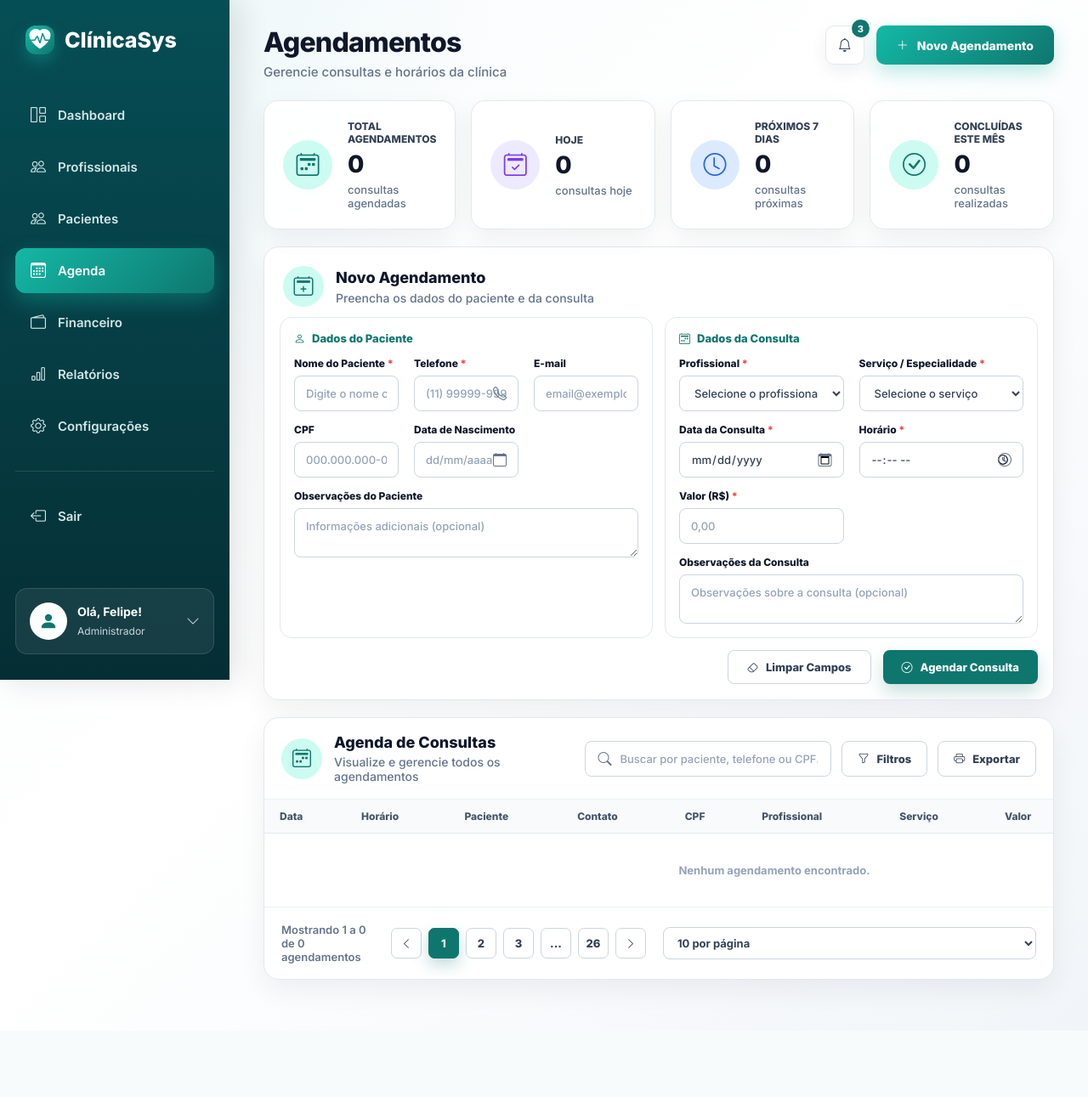
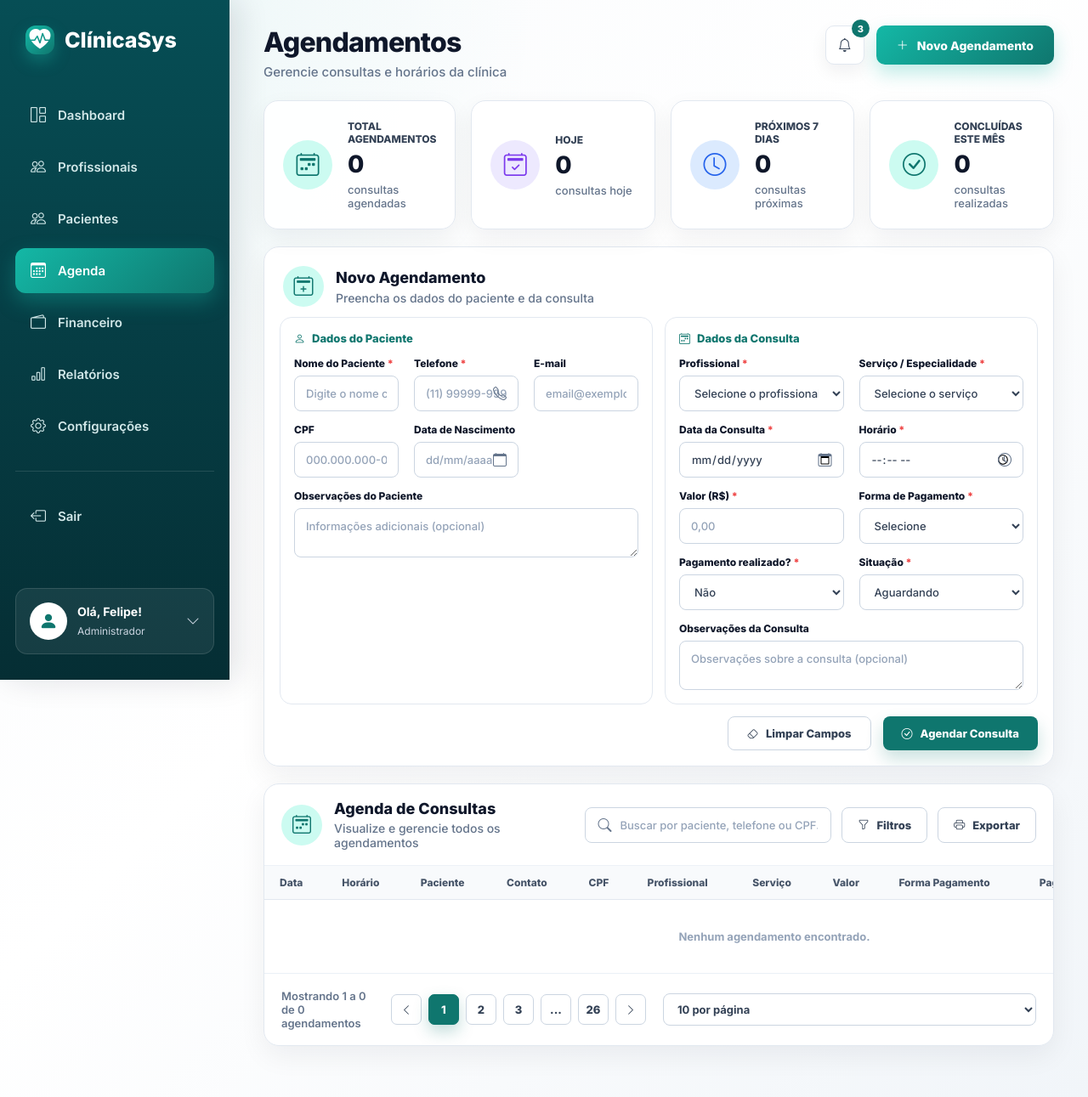
Before and after one commit to fj782266-pixel/clinica-system, a Flask app: page /agendamentos in a window 1280 px wide. Shown: the whole page at 85% size. Before the commit the page ends 1166 px from the top, so only its background shows below. Run offline with Flask 3, Linux system fonts and the light colour scheme; a user stored in the database is signed in.

Commit message:
corrige ações dos profissionais

```diff
--- a/app.py
+++ b/app.py
@@ -5,6 +5,7 @@ from werkzeug.security import generate_password_hash, check_password_hash
 import os
 from datetime import datetime
 from functools import wraps
+from sqlalchemy import inspect, text
 
 
 # ==========================
@@ -100,6 +101,8 @@ class Agendamento(db.Model):
     horario = db.Column(db.String(20), nullable=False)
 
     valor = db.Column(db.Float, default=0)
+    forma_pagamento = db.Column(db.String(50), default="Não informado")
+    pagamento_realizado = db.Column(db.Boolean, default=False)
     status = db.Column(db.String(20), default="Aguardando")
 
 
@@ -184,8 +187,30 @@ class Autorizacao(db.Model):
     aceite = db.Column(db.Boolean, default=False)
 
 
+def garantir_colunas_agendamento():
+    """
+    Garante que bancos antigos também tenham os novos campos da agenda.
+    Isso evita erro no Render quando o banco já existia antes da alteração.
+    """
+    inspector = inspect(db.engine)
+    colunas = [coluna["name"] for coluna in inspector.get_columns("agendamento")]
+    dialecto = db.engine.dialect.name
+
+    if "forma_pagamento" not in colunas:
+        db.session.execute(text("ALTER TABLE agendamento ADD COLUMN forma_pagamento VARCHAR(50) DEFAULT 'Não informado'"))
+
+    if "pagamento_realizado" not in colunas:
+        if dialecto == "postgresql":
+            db.session.execute(text("ALTER TABLE agendamento ADD COLUMN pagamento_realizado BOOLEAN DEFAULT FALSE"))
+        else:
+            db.session.execute(text("ALTER TABLE agendamento ADD COLUMN pagamento_realizado BOOLEAN DEFAULT 0"))
+
+    db.session.commit()
+
+
 with app.app_context():
     db.create_all()
+    garantir_colunas_agendamento()
 
     # Cria serviços padrão caso a tabela esteja vazia.
     # Isso faz o campo "Serviço / Especialidade" aparecer na tela de agendamentos.
@@ -194,8 +219,8 @@ with app.app_context():
             Servico(nome="Consulta", especialidade="Clínico Geral"),
             Servico(nome="Retorno", especialidade="Clínico Geral"),
             Servico(nome="Avaliação", especialidade="Avaliação"),
-            Servico(nome="Limpeza de Pele", especialidade="Estética"),
-            Servico(nome="Botox", especialidade="Estética"),
+            Servico(nome="Procedimento", especialidade="Procedimento"),
+            Servico(nome="Exame", especialidade="Exame"),
         ]
 
         # Também cria serviços com base nas especialidades dos profissionais cadastrados.
@@ -433,7 +458,13 @@ def agendamentos():
     servicos = Servico.query.order_by(Servico.nome.asc()).all()
 
     if request.method == "POST":
-        valor = request.form.get("valor") or 0
+        valor_raw = request.form.get("valor") or "0"
+        valor = float(valor_raw.replace(",", ".")) if isinstance(valor_raw, str) else float(valor_raw)
+
+        forma_pagamento = request.form.get("forma_pagamento") or "Não informado"
+        pagamento_realizado_form = request.form.get("pagamento_realizado") or "nao"
+        pagamento_realizado = pagamento_realizado_form == "sim"
+        status_agendamento = request.form.get("status") or "Aguardando"
 
         novo = Agendamento(
             cliente_nome=request.form.get("cliente_nome"),
@@ -447,23 +478,28 @@ def agendamentos():
             servico_id=int(request.form.get("servico_id")) if request.form.get("servico_id") else None,
             data=request.form.get("data"),
             horario=request.form.get("horario"),
-            valor=float(valor),
+            valor=valor,
+            forma_pagamento=forma_pagamento,
+            pagamento_realizado=pagamento_realizado,
             observacoes_consulta=request.form.get("observacoes_consulta"),
-            status="Aguardando"
+            status=status_agendamento
         )
 
         db.session.add(novo)
         db.session.flush()
 
         if novo.valor and novo.valor > 0:
+            status_financeiro = "Recebido" if pagamento_realizado else "Pendente"
+
             financeiro = Financeiro(
                 descricao=f"Consulta - {novo.cliente_nome}",
                 tipo="Receita",
                 categoria="Consultas",
                 valor=novo.valor,
                 data=datetime.strptime(novo.data, "%Y-%m-%d").date() if novo.data else None,
-                forma_pagamento="Não informado",
-                status="Pendente",
+                data_vencimento=datetime.strptime(novo.data, "%Y-%m-%d").date() if novo.data else None,
+                forma_pagamento=forma_pagamento,
+                status=status_financeiro,
                 agendamento_id=novo.id,
                 profissional_id=novo.profissional_id,
                 observacoes="Lançamento criado automaticamente pelo agendamento."
@@ -486,6 +522,29 @@ def agendamentos():
         servicos=servicos,
         agendamentos=agendamentos_lista
     )
+
+
+@app.route("/agendamento/status/<int:id>", methods=["POST"])
+@login_obrigatorio
+def atualizar_status_agendamento(id):
+    agendamento = Agendamento.query.get_or_404(id)
+    novo_status = request.form.get("status") or "Aguardando"
+
+    agendamento.status = novo_status
+
+    financeiro = Financeiro.query.filter_by(agendamento_id=agendamento.id).first()
+
+    if financeiro:
+        if novo_status == "Cancelado":
+            financeiro.status = "Cancelado"
+        elif agendamento.pagamento_realizado:
+            financeiro.status = "Recebido"
+        else:
+            financeiro.status = "Pendente"
+
+    db.session.commit()
+
+    return redirect("/agendamentos")
 
 
 # ==========================
@@ -664,17 +723,33 @@ def financeiro():
 
 
 # ==========================
-# FINALIZAR / CANCELAR
+# FINALIZAR / CANCELAR AGENDAMENTO
 # ==========================
 @app.route("/finalizar/<int:id>")
+@login_obrigatorio
+def finalizar_agendamento(id):
+    agendamento = Agendamento.query.get_or_404(id)
+    agendamento.status = "Finalizado"
+
+    financeiro = Financeiro.query.filter_by(agendamento_id=agendamento.id).first()
+    if financeiro:
+        financeiro.status = "Recebido" if agendamento.pagamento_realizado else "Pendente"
+
+    db.session.commit()
+    return redirect("/agendamentos")
+
+
 @app.route("/cancelar/<int:id>")
 @login_obrigatorio
-def remover_agendamento(id):
+def cancelar_agendamento(id):
     agendamento = Agendamento.query.get_or_404(id)
+    agendamento.status = "Cancelado"
 
-    db.session.delete(agendamento)
+    financeiro = Financeiro.query.filter_by(agendamento_id=agendamento.id).first()
+    if financeiro:
+        financeiro.status = "Cancelado"
+
     db.session.commit()
-
     return redirect("/agendamentos")
 
 
--- a/templates/agendamentos.html
+++ b/templates/agendamentos.html
@@ -1173,6 +1207,38 @@
                             <div class="form-group">
                                 <label>Valor (R$) <span class="required">*</span></label>
                                 <input type="number" step="0.01" min="0" name="valor" placeholder="0,00">
+                            </div>
+
+                            <div class="form-group">
+                                <label>Forma de Pagamento <span class="required">*</span></label>
+                                <select name="forma_pagamento" required>
+                                    <option value="">Selecione</option>
+                                    <option value="Dinheiro">Dinheiro</option>
+                                    <option value="PIX">PIX</option>
+                                    <option value="Cartão de Débito">Cartão de Débito</option>
+                                    <option value="Cartão de Crédito">Cartão de Crédito</option>
+                                    <option value="Boleto">Boleto</option>
+                                    <option value="Convênio">Convênio</option>
+                                    <option value="Transferência">Transferência</option>
+                                    <option value="Outro">Outro</option>
+                                </select>
+                            </div>
+
+                            <div class="form-group">
+                                <label>Pagamento realizado? <span class="required">*</span></label>
+                                <select name="pagamento_realizado" required>
+                                    <option value="nao">Não</option>
+                                    <option value="sim">Sim</option>
+                                </select>
+                            </div>
+
+                            <div class="form-group">
+                                <label>Situação <span class="required">*</span></label>
+                                <select name="status" required>
+                                    <option value="Aguardando">Aguardando</option>
+                                    <option value="Finalizado">Finalizado</option>
+                                    <option value="Cancelado">Cancelado</option>
+                                </select>
                             </div>
 
                             <div class="form-group full">
@@ -1246,6 +1312,8 @@
                         <th>Profissional</th>
                         <th>Serviço</th>
                         <th>Valor</th>
+                        <th>Forma Pagamento</th>
+                        <th>Pagamento</th>
                         <th>Situação</th>
                         <th>Ações</th>
                     </tr>
@@ -1339,9 +1407,25 @@
                         </td>
 
                         <td>
-                            <span class="status status-{{ ag.status|lower }}">
-                                {{ ag.status if ag.status else 'Aguardando' }}
-                            </span>
+                            {{ ag.forma_pagamento if ag.forma_pagamento else 'Não informado' }}
+                        </td>
+
+                        <td>
+                            {% if ag.pagamento_realizado %}
+                                <span class="payment-badge payment-recebido">Recebido</span>
+                            {% else %}
+                                <span class="payment-badge payment-pendente">Pendente</span>
+                            {% endif %}
+                        </td>
+
+                        <td>
+                            <form method="POST" action="/agendamento/status/{{ ag.id }}">
+                                <select name="status" class="status-select" onchange="this.form.submit()">
+                                    <option value="Aguardando" {% if ag.status == 'Aguardando' %}selected{% endif %}>Aguardando</option>
+                                    <option value="Finalizado" {% if ag.status == 'Finalizado' %}selected{% endif %}>Finalizado</option>
+                                    <option value="Cancelado" {% if ag.status == 'Cancelado' %}selected{% endif %}>Cancelado</option>
+                                </select>
+                            </form>
                         </td>
 
                         <td>
@@ -1456,6 +1540,8 @@
                         <td>${colunas[6].innerText}</td>
                         <td>${colunas[7].innerText}</td>
                         <td>${colunas[8].innerText}</td>
+                        <td>${colunas[9].innerText}</td>
+                        <td>${colunas[10].innerText}</td>
                     </tr>
                 `;
 
@@ -1665,6 +1751,8 @@
                                 <th>Profissional</th>
                                 <th>Serviço</th>
                                 <th>Valor</th>
+                                <th>Forma Pagamento</th>
+                                <th>Pagamento</th>
                                 <th>Status</th>
                             </tr>
                         </thead>
```
Also changed, not shown: other parts of templates/agendamentos.html (+36 -2 lines).
